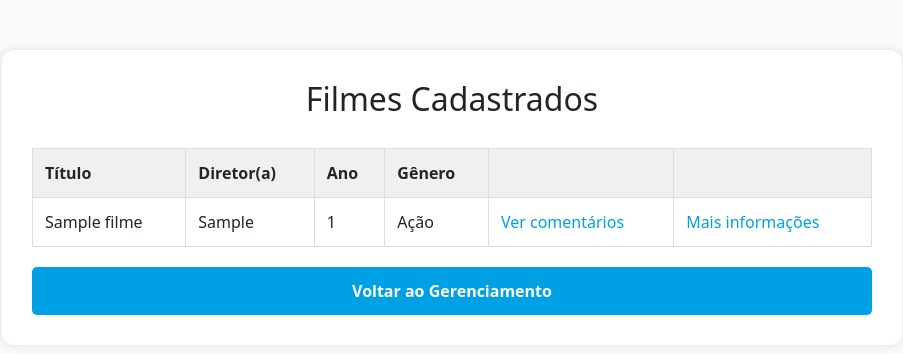
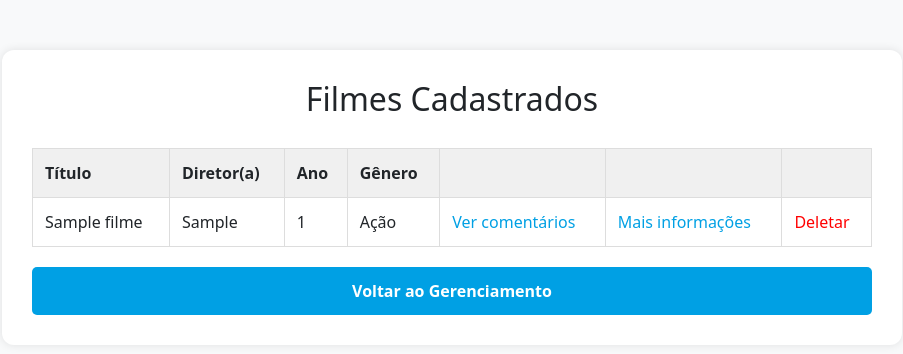
Before and after one commit to ricardomvlins/ProjetoFDS, a Django app: page /visuFilmeAdmin/ in a window 1280 px wide. Shown: the part 56-410 px from the top of the page, without its empty margins (188-1091 px from the left). Run offline with Django 5.2, Linux system fonts and the light colour scheme; a user stored in the database is signed in; tables that the repository leaves empty hold one stand-in row (values such as "Sample post"); parts of the project's set-up code (start-up, migrations or seed data) failed here and were passed over.

Commit message:
Admin agora pode deletar filmes do catálogo

```diff
--- a/Aplicativo/templates/visuFilmeAdmin.html
+++ b/Aplicativo/templates/visuFilmeAdmin.html
@@ -88,6 +88,20 @@
         color: white;
         }
 
+        .btn1 {
+            background: none;
+            border: none;
+            padding: 0;
+            font: inherit;
+            color: red;
+            cursor: pointer;
+            text-decoration: none;
+          }
+
+        .btn1:hover {
+        text-decoration: underline;
+        }
+
     </style>
 </head>
 <body class="bg-light">
@@ -111,6 +125,7 @@
                         <th>Gênero</th>
                         <th></th>
                         <th></th>
+                        <th></th>
                     </tr>
                 </thead>
                 <tbody>
@@ -126,6 +141,12 @@
                             <td>
                                 <a href="{% url 'verMaisFilmeAdmin' filme.id %}" class="btn-comentarios">Mais informações</a>
                             </td>
+                            <td>
+                                <form action="{% url 'deletarFilmeAdmin' filme.id %}" method="POST">
+                                    {% csrf_token %}
+                                    <button type="submit" class="btn1">Deletar</button>
+                                </form>
+                            </td>
                         </tr>
                     {% endfor %}
                 </tbody>
--- a/Aplicativo/urls.py
+++ b/Aplicativo/urls.py
@@ -17,4 +17,5 @@ urlpatterns = [
     path('sair/', views.sair, name='sair'),
     path('filmes/<int:filme_id>/verMaisFilmeAdmin', views.verMaisFilmeAdmin, name='verMaisFilmeAdmin'),
     path('filmes/<int:filme_id>/verMaisFilmeUser', views.verMaisFilmeUser, name='verMaisFilmeUser'),
+    path('filmes/<int:filme_id>/deletarFilmeAdmin', views.deletarFilmeAdmin, name='deletarFilmeAdmin'),
 ]
--- a/Aplicativo/views.py
+++ b/Aplicativo/views.py
@@ -209,6 +209,12 @@ def verMaisFilmeAdmin(request, filme_id):
     return render(request, 'verMaisFilmeAdmin.html', {'filme': filme})
 
 @login_required
+def deletarFilmeAdmin(request, filme_id):
+    filme = get_object_or_404(Filmes, id=filme_id)
+    filme.delete()
+    return redirect(request.META.get('HTTP_REFERER', 'visuFilmeAdmin'))
+
+@login_required
 def verMaisFilmeUser(request, filme_id):
     filme = get_object_or_404(Filmes, id=filme_id)
     return render(request, 'verMaisFilmeUser.html', {'filme': filme})
```
Also changed, not shown: db.sqlite3. Lines whose indentation alone changed are shown as unchanged.
